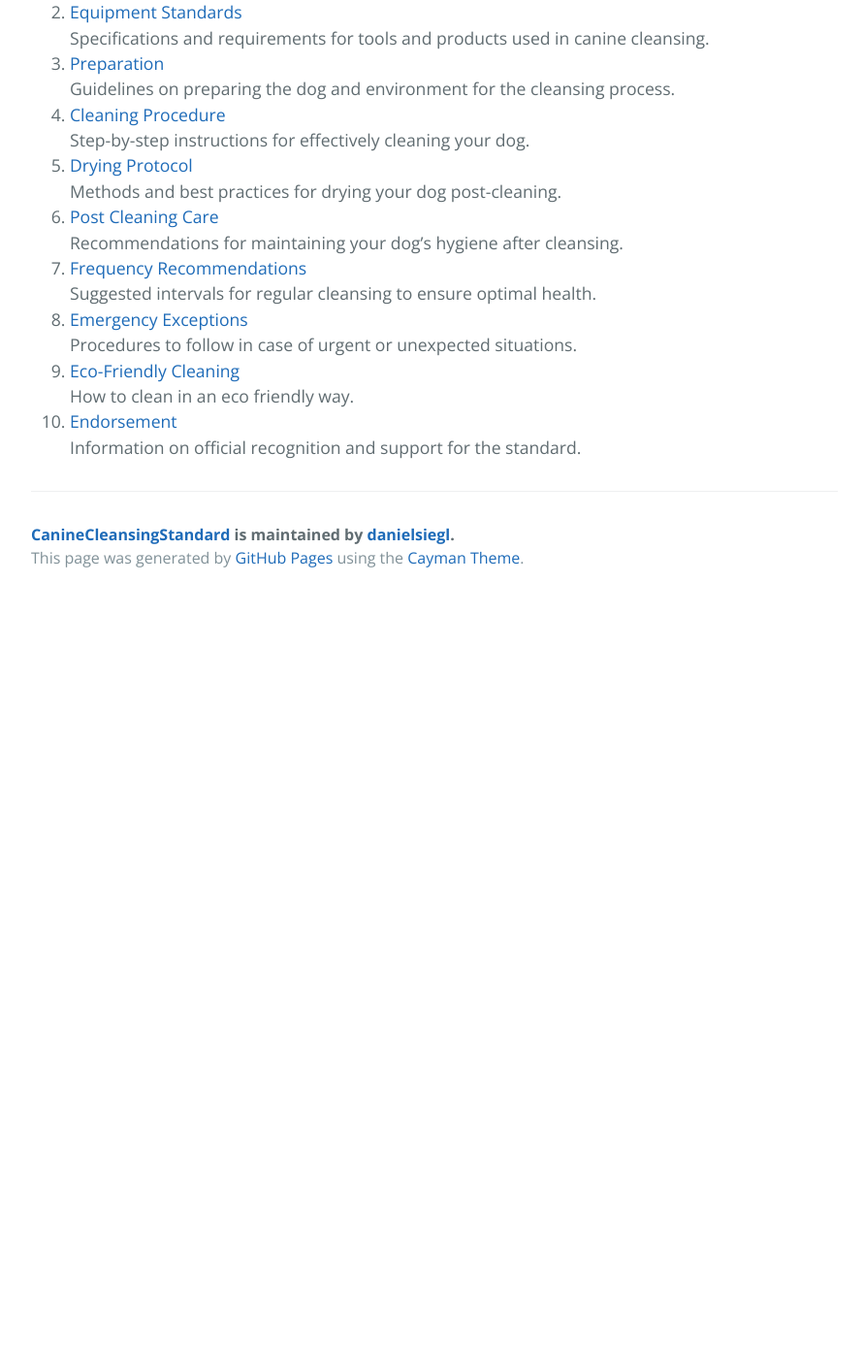
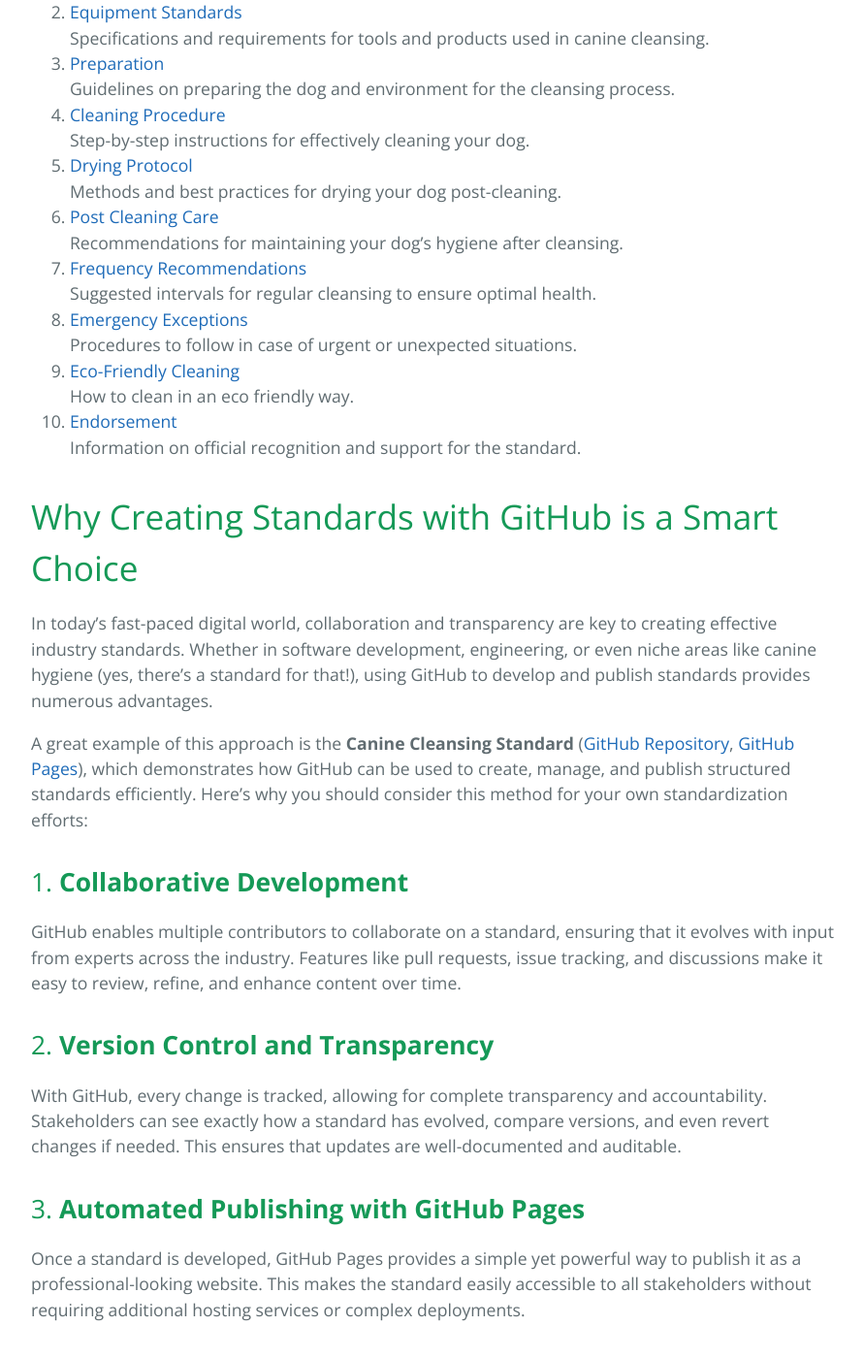
Before and after one commit to danielsiegl/CanineCleansingStandard, a Jekyll site: the page built from index.md, in a window 1280 px wide and 1400 px high, scrolled down 725 px. Shown: the whole window at 97% size, without its empty margins (192-1083 px from the left). Built offline with Jekyll 4.4.1, drawn with Linux system fonts in a browser that asks for light colours; our own code applies the rules of GitHub Pages for plain Markdown files; before the commit the page ends 1344 px from its top, so only the background shows below that; some of the changed text lies outside the part shown.

Commit message:
Added explanation

```diff
--- a/index.md
+++ b/index.md
@@ -30,3 +30,39 @@ This is a fictitious Standard to show case how to develop a standard using [GitH
    How to clean in an eco friendly way.
 10. [Endorsement](10_Endorsement.md)<br>
    Information on official recognition and support for the standard.
+
+# Why Creating Standards with GitHub is a Smart Choice
+
+In today's fast-paced digital world, collaboration and transparency are key to creating effective industry standards. Whether in software development, engineering, or even niche areas like canine hygiene (yes, there’s a standard for that!), using GitHub to develop and publish standards provides numerous advantages.
+
+A great example of this approach is the **Canine Cleansing Standard** ([GitHub Repository](https://github.com/danielsiegl/CanineCleansingStandard), [GitHub Pages](https://danielsiegl.github.io/CanineCleansingStandard/)), which demonstrates how GitHub can be used to create, manage, and publish structured standards efficiently. Here’s why you should consider this method for your own standardization efforts:
+
+## 1. **Collaborative Development**
+
+GitHub enables multiple contributors to collaborate on a standard, ensuring that it evolves with input from experts across the industry. Features like pull requests, issue tracking, and discussions make it easy to review, refine, and enhance content over time.
+
+## 2. **Version Control and Transparency**
+
+With GitHub, every change is tracked, allowing for complete transparency and accountability. Stakeholders can see exactly how a standard has evolved, compare versions, and even revert changes if needed. This ensures that updates are well-documented and auditable.
+
+## 3. **Automated Publishing with GitHub Pages**
+
+Once a standard is developed, GitHub Pages provides a simple yet powerful way to publish it as a professional-looking website. This makes the standard easily accessible to all stakeholders without requiring additional hosting services or complex deployments.
+
+## 4. **PDF Generation for Formal Releases**
+
+By leveraging GitHub’s release system, organizations can generate and distribute PDF versions of a standard. This ensures that official versions are clearly defined and easily downloadable for offline use or regulatory compliance.
+
+## 5. **Community Engagement and Open Contributions**
+
+GitHub fosters an open-source mentality, allowing a broader community to provide feedback and suggestions. This openness leads to higher adoption rates and stronger standards that reflect real-world needs.
+
+## 6. **Automation and Continuous Improvement**
+
+Through GitHub Actions and other automation tools, organizations can validate content, generate PDFs on release, and even integrate testing mechanisms to ensure consistency and quality in the standard’s development.
+
+## Conclusion
+
+Whether you’re developing a technical specification, an industry guideline, or even a standard for dog grooming best practices, GitHub provides a modern, transparent, and efficient way to create, manage, and publish standards. By embracing GitHub and GitHub Pages, organizations can foster better collaboration, ensure long-term accessibility, and establish clear, well-documented best practices that stand the test of time.
+
+Are you considering using GitHub for your next standard? Let’s discuss how this approach could benefit your industry!
```
Also changed, not shown: README.md.
